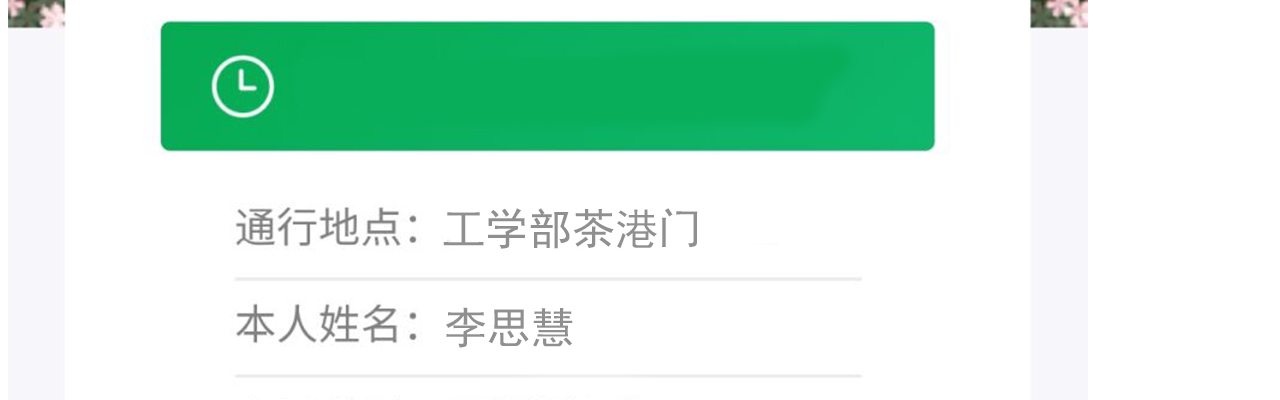
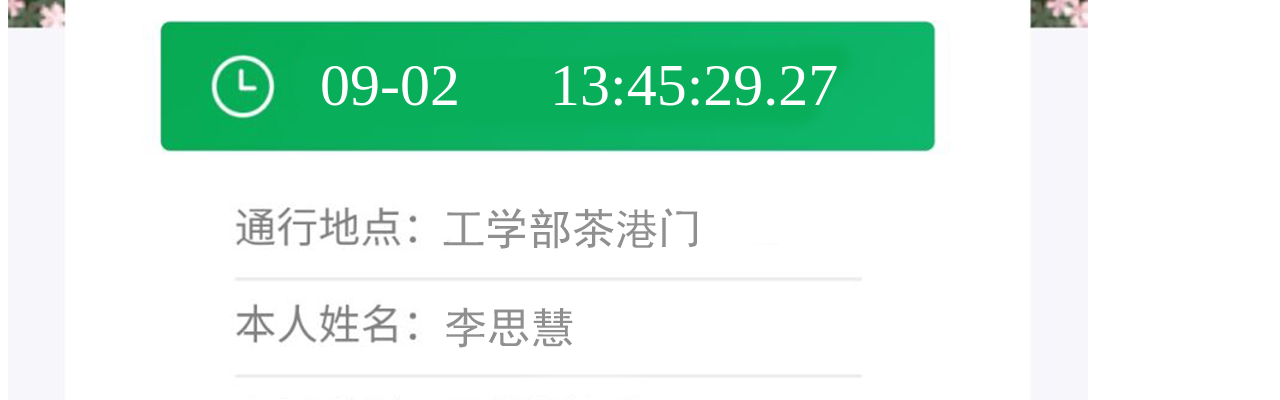
Before and after one commit to xul-97/whuCode, a plain HTML site: page lsh_chagang.html in a window 1280 px wide. Shown: the part 700-1100 px from the top of the page. Drawn offline with Linux system fonts and the light colour scheme.

Commit message:
更新时间匹配新照片位置

```diff
--- a/lsh_chagang.html
+++ b/lsh_chagang.html
@@ -59,8 +59,8 @@ if(s<10){s="0"+s;}
 
   <style>
 
-    .time1{position: absolute; top: 605px; left: 250px; width:50%; height:50px; background:rgba(255,255,255, 0); line-height:100px; text-align:left; font-family: Microsoft YaHei; font-size: 53px;color: rgb(255,255,255)}
-    .time2{position: absolute; top: 605px; left: 435px; width:50%; height:50px; background:rgba(255,255,255, 0); line-height:100px; text-align:left; font-family: Microsoft YaHei; font-size: 53px;color: rgb(255,255,255)}
+    .time1{position: absolute; top: 735px; left: 320px; width:50%; height:50px; background:rgba(255,255,255, 0); line-height:100px; text-align:left; font-family: Microsoft YaHei; font-size: 60px;color: rgb(255,255,255)}
+    .time2{position: absolute; top: 735px; left: 550px; width:50%; height:50px; background:rgba(255,255,255, 0); line-height:100px; text-align:left; font-family: Microsoft YaHei; font-size: 60px;color: rgb(255,255,255)}
 
   </style>
 
```
Also changed, not shown: lsh_nan.html (+2 -2 lines), lsh_naner.html (+2 -2 lines), lsh_xinsheng.html (+2 -2 lines), xl_chagang.html (+2 -2 lines), xl_nan.html (+2 -2 lines), xl_naner.html (+2 -2 lines), xl_xinsheng.html (+2 -2 lines).
